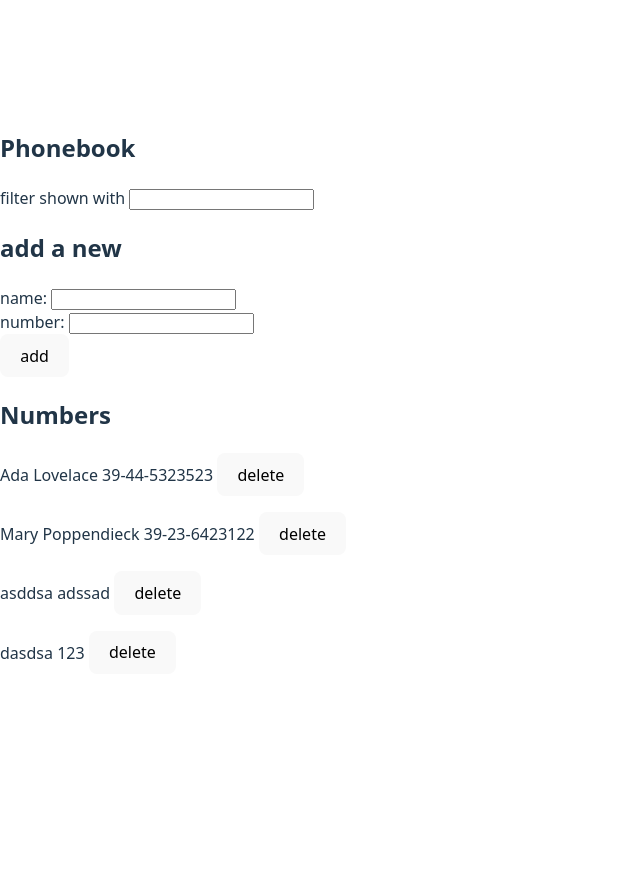
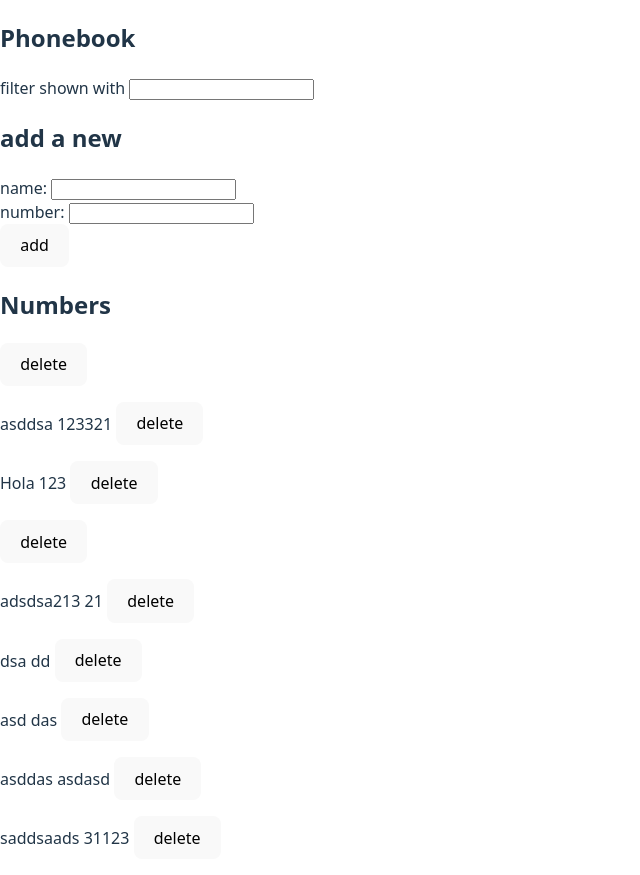
Before and after one commit to alejandrojmnzz/fullstackopen-part-2, a React (Vite) app in the folder part2/phonebook/: page / in a window 1280 px wide. Shown: the whole page, without its empty margins (0-640 px from the left). Before the commit the page ends 800 px from the top, so only its background shows below. Built offline with nearby package versions, Linux system fonts and the light colour scheme; data requests are answered from the project's data file.

Commit message:
exercise 2.15

```diff
--- a/part2/phonebook/db.json
+++ b/part2/phonebook/db.json
@@ -1,24 +1,47 @@
 {
   "persons": [
     {
-      "name": "Ada Lovelace",
-      "number": "39-44-5323523",
       "id": "2"
     },
     {
-      "name": "Mary Poppendieck",
-      "number": "39-23-6423122",
-      "id": "4"
+      "name": "asddsa",
+      "number": "123321",
+      "id": "8e90"
     },
     {
-      "id": "8e90",
-      "name": "asddsa",
-      "number": "adssad"
+      "name": "Hola",
+      "number": "123",
+      "id": "e976"
     },
     {
-      "id": "fc64",
-      "name": "dasdsa",
-      "number": "123"
+      "name": "",
+      "number": "",
+      "id": "5659"
+    },
+    {
+      "id": "1f86",
+      "name": "adsdsa213",
+      "number": "21"
+    },
+    {
+      "id": "92d8",
+      "name": "dsa",
+      "number": "dd"
+    },
+    {
+      "id": "0833",
+      "name": "asd",
+      "number": "das"
+    },
+    {
+      "id": "ab8d",
+      "name": "asddas",
+      "number": "asdasd"
+    },
+    {
+      "id": "72d1",
+      "name": "saddsaads",
+      "number": "31123"
     }
   ]
 }
--- a/part2/phonebook/src/App.jsx
+++ b/part2/phonebook/src/App.jsx
@@ -32,7 +32,7 @@ const Persons = ({ persons, filter, handleDelete }) => {
     return (
       <div>
         {filter.map((person) => (
-          <p key={person.name}>
+          <p key={person.id}>
             {person.name} {person.number} <button onClick={() => handleDelete(person.id)}>delete</button>
           </p>
         ))}
@@ -42,7 +42,7 @@ const Persons = ({ persons, filter, handleDelete }) => {
   return (
     <div>
       {persons.map((person) => (
-        <p key={person.name}>
+        <p key={person.id}>
           {person.name} {person.number} <button onClick={() => handleDelete(person.id)}>delete</button>
         </p>
       ))}
@@ -66,14 +66,33 @@ const App = () => {
   }
 
   const handleFilterChange = (event) => {
-    const filteredPersons = persons.filter((item) => item.name.toLowerCase().includes(event.target.value.toLowerCase()))
+    const filteredPersons = persons.filter((item) => item?.name?.toLowerCase().includes(event.target.value.toLowerCase()))
     setFilter(filteredPersons)
+  }
+
+  const handleUpdateName = (currentPerson) => {
+    const confirmation = window.confirm(`${newName} is already added to phonebook, replace the old number with a new one?`)
+
+    if (confirmation) {
+      const id = currentPerson.id
+
+      personServices
+        .updateName(id, {name: newName, number: newNumber})
+        .then((updatedPerson) => {
+        setPersons(persons.map((person) => person.id === id ? updatedPerson : person))
+        setNewName('')
+      setNewNumber('')
+        })
+      return
+
+    }
   }
   const handleSubmit = (event) => {
     event.preventDefault()
-    if (persons.filter((person => person.name === newName)).length > 0) {
-      alert(`${newName} is already added to phonebook`)
-      setNewName('')
+    const currentPerson = persons.find((person => person.name === newName))
+
+    if (currentPerson) {
+      handleUpdateName(currentPerson)
       return
     }
 
@@ -88,8 +107,10 @@ const App = () => {
   }
 
   const handleDelete = (id) => {
+    const confirmation = window.confirm('Are you sure?')
+    if (confirmation) {
       const changedPersons = persons.filter((person) => person.id !== id)
-    console.log(id)
+
 
       if (changedPersons.length === persons.length) {
         alert('the note does not exists')
@@ -101,6 +122,7 @@ const App = () => {
         .then(() => {
           setPersons(changedPersons)
         })
+    }
   }
 
   useEffect(() => {
--- a/part2/phonebook/src/services/persons.js
+++ b/part2/phonebook/src/services/persons.js
@@ -9,4 +9,9 @@ function deletePerson(id) {
     return axios.delete(`${baseUrl}/${id}`)
 }
 
-export default { addPerson, deletePerson }
+function updateName(id, newNote) {
+    console.log(newNote)
+    return axios.put(`${baseUrl}/${id}`, newNote).then((response) => response.data)
+}
+
+export default { addPerson, deletePerson, updateName }
```
Lines whose indentation alone changed are shown as unchanged.
